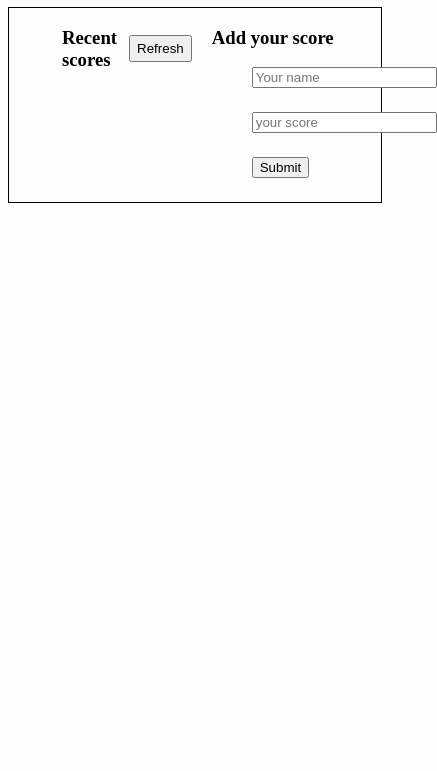
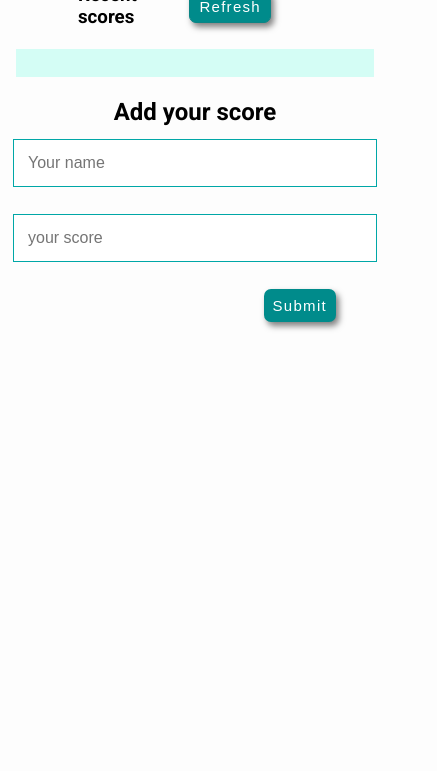
Before and after one commit to John-Kibirige/Leaderboard, a website built with webpack: page src/index.html in a window 390 px wide. Shown: the part 73-844 px from the top of the page, 437 px wide, since content can reach past the window. Built offline with nearby package versions, Linux system fonts and the light colour scheme.

Commit message:
Add styles for mobile

```diff
--- a/src/index.html
+++ b/src/index.html
@@ -15,7 +15,7 @@
       <section class="disp-scores">
         <div class="score-btn">
           <h3 class="title">Recent scores</h3>
-          <button class="refresh" type="button">Refresh</button>
+          <button class="refresh btn" type="button">Refresh</button>
         </div>
 
         <ul class="display-all-scores">
@@ -49,7 +49,7 @@
             </li>
             <li>
               <label for="submit-btn"></label>
-              <input type="button" id="submit-btn" value="Submit" />
+              <input type="button" id="submit-btn" value="Submit" class="btn" />
             </li>
           </ul>
         </form>
--- a/src/index.js
+++ b/src/index.js
@@ -8,9 +8,16 @@ const name = document.querySelector('.form-name');
 const score = document.querySelector('.form-score');
 const refreshBtn = document.querySelector('.refresh');
 
+const handleClick = (e) => {
+  e.target.classList.add('active');
+  setTimeout(() => {
+    e.target.classList.remove('active');
+  }, 100);
+};
 const displayAllScores = document.querySelector('.display-all-scores');
 
-submitBtn.addEventListener('click', () => {
+submitBtn.addEventListener('click', (e) => {
+  handleClick(e);
   if (!validInput(name, score)) {
     handleValidation(name, score);
     return;
@@ -26,7 +33,8 @@ submitBtn.addEventListener('click', () => {
   });
 });
 
-refreshBtn.addEventListener('click', () => {
+refreshBtn.addEventListener('click', (e) => {
+  handleClick(e);
   getData().then((returned) => {
     const { result: scores } = returned;
     displayAllScores.innerHTML = '';
--- a/src/styles/main.scss
+++ b/src/styles/main.scss
@@ -1,17 +1,116 @@
+@import url('https://fonts.googleapis.com/css2?family=Lato:wght@400;700;900&family=Open+Sans:wght@400;500;600;700;800&family=Poppins:wght@400;500;600;700;800&family=Roboto:wght@300;400;500;700;900&display=swap');
+
+html {
+  box-sizing: border-box;
+  font-size: 100%;
+}
+*,
+*::after,
+*::before {
+  box-sizing: inherit;
+  padding: 0;
+  margin: 0;
+}
+
 body {
   background-color: #fdfdfd;
+  font-family: 'Roboto', sans-serif;
+}
+
+.header {
+  padding: 12px;
+  font-size: 14px;
+  @media (min-width: 768px) {
+    padding: 32px;
+    font-size: 20px;
+  }
 }
 
 .main {
-  border: thin solid;
-  display: flex;
-  justify-content: space-between;
-  padding-inline: 53px;
-  gap: 20px;
+  @media (min-width: 768px) {
+    border: thin solid;
+    display: flex;
+    justify-content: space-between;
+    padding-inline: 53px;
+    gap: 20px;
+  }
+
+  .btn {
+    background: darkcyan;
+    color: white;
+    font-size: 15px;
+    letter-spacing: 1.3px;
+    padding: 8px 9px;
+    border: none;
+    border-radius: 7px;
+    box-shadow: 3px 4px 6px rgba(0, 0, 0, 0.5);
+    cursor: pointer;
+    margin-left: auto;
+    display: block;
+    margin-right: 41px;
+
+    &.active {
+      transform: scale(1.05);
+    }
+  }
+}
+
+.disp-scores {
+  .score-btn {
+    width: 60%;
+    margin-inline: auto;
+    display: flex;
+    justify-content: space-between;
+
+    .refresh {
+      height: 34px;
+      border: thin solid #0a8585;
+    }
+  }
+
+  ul {
+    margin: 21px 16px;
+  }
+
+  li {
+    list-style-type: none;
+    background: #d4fdf5;
+    padding: 14px;
+    margin: 0;
+
+    &:nth-of-type(even) {
+      background: #266969;
+      color: white;
+    }
+  }
+}
+
+.form {
+  position: relative;
+
+  h3 {
+    text-align: center;
+    font-size: 24px;
+  }
+
+  ul {
+    padding: 13px;
+  }
+
+  input[type='text'] {
+    width: 100%;
+    padding: 14px;
+    font-size: 16px;
+    border: thin solid #00a7a7;
+
+    &:focus {
+      border: thin solid blue;
+    }
+  }
 }
 
 li {
-  margin-bottom: 24px;
+  margin-bottom: 27px;
   list-style-type: none;
 }
 
@@ -28,13 +127,10 @@ li {
 .error {
   color: red;
   font-weight: 600;
-  font-family: Arial, Helvetica, sans-serif;
+  font-family: 'Poppins', sans-serif;
   position: absolute;
-  top: 65px;
-  font-size: 12px;
   left: 34px;
+  font-family: poppins;
+  top: 96px;
+  font-size: 13px;
 }
-
-.form {
-  position: relative;
-}
```
Also changed, not shown: src/modules/validation.js (+4 -3 lines).
